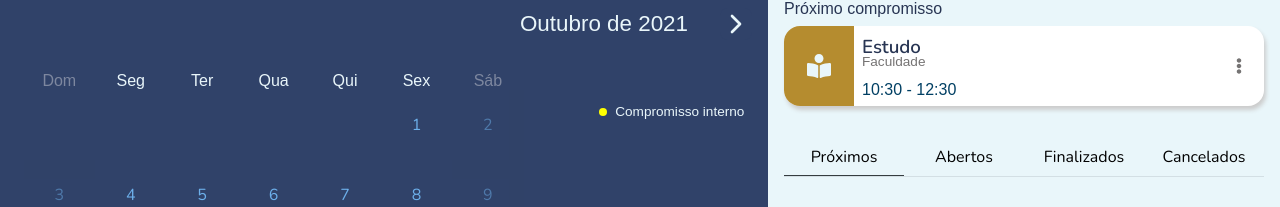
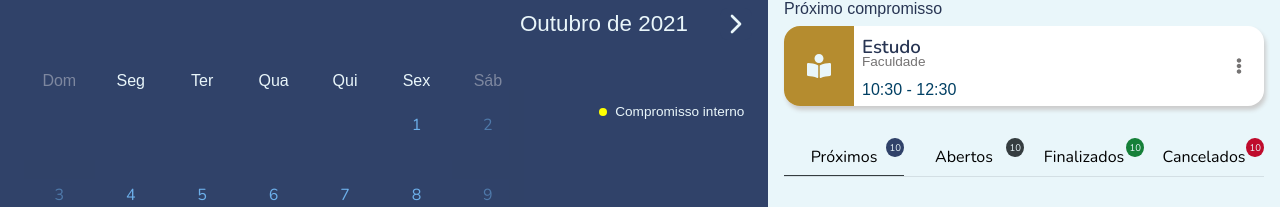
Before and after one commit to rodolfomariano/My-Appointements-Electron, a React (Vite) app: page / in a window 1280 px wide. Shown: the part 76-283 px from the top of the page. Built offline with nearby package versions, Linux system fonts and the light colour scheme; a web font is replaced by a local one.

Commit message:
feat: add badges on appointments type

```diff
--- a/src/pages/Appointments/index.tsx
+++ b/src/pages/Appointments/index.tsx
@@ -224,24 +224,36 @@ export function Appointments() {
                 onClick={() => setOptionTypeAppointmentActive('next')}
               >
                 Próximos
+                <div className={`${styles.badges} ${styles.badgesNext}`}>
+                  <span>10</span>
+                </div>
               </button>
               <button
                 className={`${styles.appointmentButton} ${optionsTypeAppointmentActive === 'open' && styles.buttonActive}`}
                 onClick={() => setOptionTypeAppointmentActive('open')}
               >
                 Abertos
+                <div className={`${styles.badges} ${styles.badgesOpen}`}>
+                  <span>10</span>
+                </div>
               </button>
               <button
                 className={`${styles.appointmentButton} ${optionsTypeAppointmentActive === 'done' && styles.buttonActive}`}
                 onClick={() => setOptionTypeAppointmentActive('done')}
               >
                 Finalizados
+                <div className={`${styles.badges} ${styles.badgesDone}`}>
+                  <span>10</span>
+                </div>
               </button>
               <button
                 className={`${styles.appointmentButton} ${optionsTypeAppointmentActive === 'canceled' && styles.buttonActive}`}
                 onClick={() => setOptionTypeAppointmentActive('canceled')}
               >
                 Cancelados
+                <div className={`${styles.badges} ${styles.badgesCanceled}`}>
+                  <span>10</span>
+                </div>
               </button>
               <div
                 className={styles.activeButton}
--- a/src/pages/Appointments/styles.module.scss
+++ b/src/pages/Appointments/styles.module.scss
@@ -255,9 +255,11 @@
             height: 1px;
             background-color: #353d40;
             transition: 300ms;
+
           }
 
           .appointmentButton {
+            position: relative;
             width: 100%;
             font-size: 1rem;
             font-weight: 300;
@@ -274,6 +276,27 @@
 
             &:hover {
               font-weight: 400;
+            }
+
+            .badges {
+              position: absolute;
+              padding: 3px;
+              top: 0;
+              right: 0;
+              background-color: #353d40;
+              border-radius: 50%;
+
+              display: flex;
+              align-items: center;
+              justify-content: center;
+
+              span {
+                color: var(--background-light);
+                font-size: .6rem;
+              }
+              &.badgesNext { background-color: var(--background-dark); }
+              &.badgesDone { background-color: var(--done); }
+              &.badgesCanceled { background-color: var(--cancel); }
             }
 
 
--- a/src/styles/global.scss
+++ b/src/styles/global.scss
@@ -15,6 +15,8 @@
 
   --action:#F26101;
   --menu-text: #525151;
+  --done: #168039;
+  --cancel: #BF0B2C;
 
   --input-text-light: #D9E8F5;
   --weekendDays: #7D879F;
```
